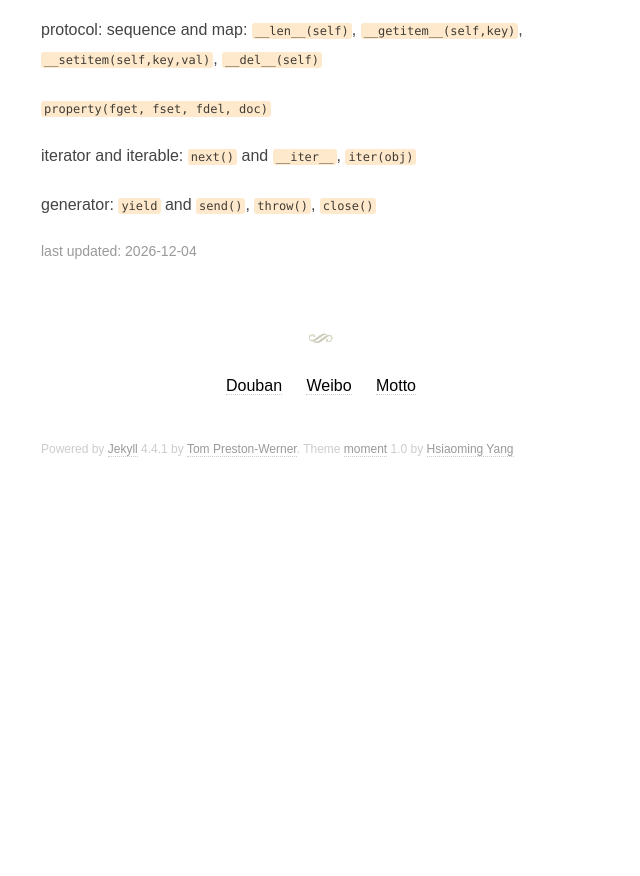
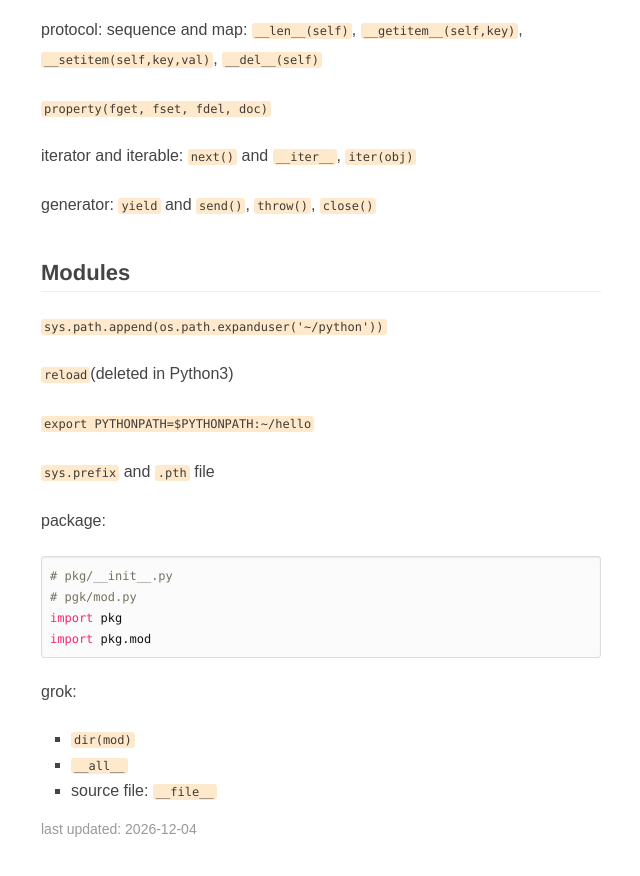
Before and after one commit to fanyange/fanyange.github.io, a Jekyll site: the page built from wiki/Python.md, in a window 1280 px wide and 900 px high, scrolled down 4770 px. Shown: the top 876 px of the window, without its empty margins (319-959 px from the left). Built offline with Jekyll 4.4.1, drawn with Linux system fonts in a browser that asks for light colours; some web fonts are replaced; comment, search, counter and statistics services are not loaded; before the commit the page ends 5280 px from its top, so only the background shows below that.

Commit message:
Add notes to Python modules

````diff
--- a/wiki/Python.md
+++ b/wiki/Python.md
@@ -189,3 +189,25 @@ sequence and map: `__len__(self)`, `__getitem__(self,key)`, `__setitem(self,key,
 iterator and iterable: `next()` and `__iter__`, `iter(obj)`
 
 generator: `yield` and `send()`, `throw()`, `close()`
+
+## Modules
+`sys.path.append(os.path.expanduser('~/python'))`
+
+`reload`(deleted in Python3)
+
+`export PYTHONPATH=$PYTHONPATH:~/hello`
+
+`sys.prefix` and `.pth` file
+
+package:
+```python
+# pkg/__init__.py
+# pgk/mod.py
+import pkg
+import pkg.mod
+```
+
+grok:
+- `dir(mod)`
+- `__all__`
+- source file: `__file__`
````
